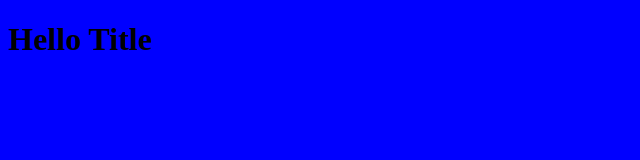
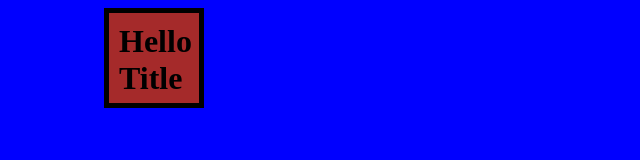
Before and after one commit to scan280/Margin-css-tricks, a plain HTML site: page index.html in a window 1280 px wide. Shown: the whole page, without its empty margins (0-640 px from the left). Drawn offline with Linux system fonts and the light colour scheme.

Commit message:
Add the margin sizing declaration
This is done to give all sides the margin size.

```diff
--- a/style.css
+++ b/style.css
@@ -9,4 +9,12 @@ html {
   box-sizing: inherit;
 }
 
-.
+.title-1 {
+    background-color: brown;
+    width: 100px;
+    height: 100px;
+    padding: 10px;
+    border: 5px solid black;
+    margin: 0 3em 0 3em;
+/*Margin: top, right, bottom, left*/
+}
```
